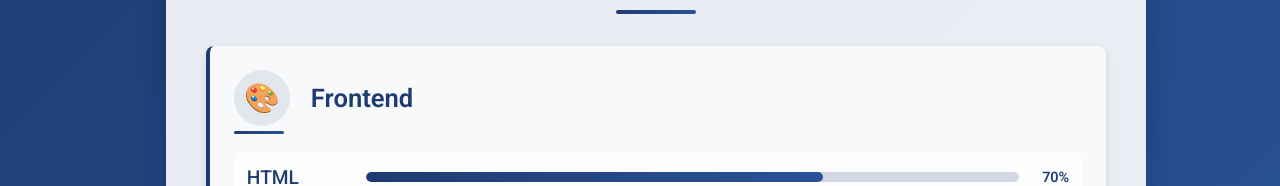
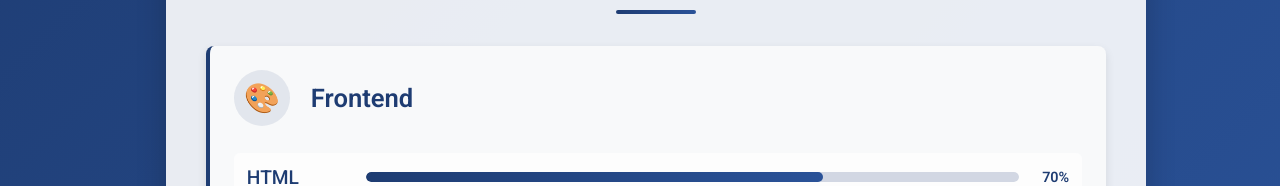
Before and after one commit to schmenniooo/PersonalWebsite, a React (Vite) app: page /skills in a window 1280 px wide. Shown: the part 315-501 px from the top of the page. Built offline with nearby package versions, Linux system fonts and the light colour scheme.

Commit message:
removed underline of icon

```diff
--- a/src/components/skills/skills.css
+++ b/src/components/skills/skills.css
@@ -94,7 +94,6 @@
     left: 0;
     width: 50px;
     height: 3px;
-    background: linear-gradient(90deg, #1e3c72, #2a5298);
     border-radius: 1.5px;
 }
 
```
